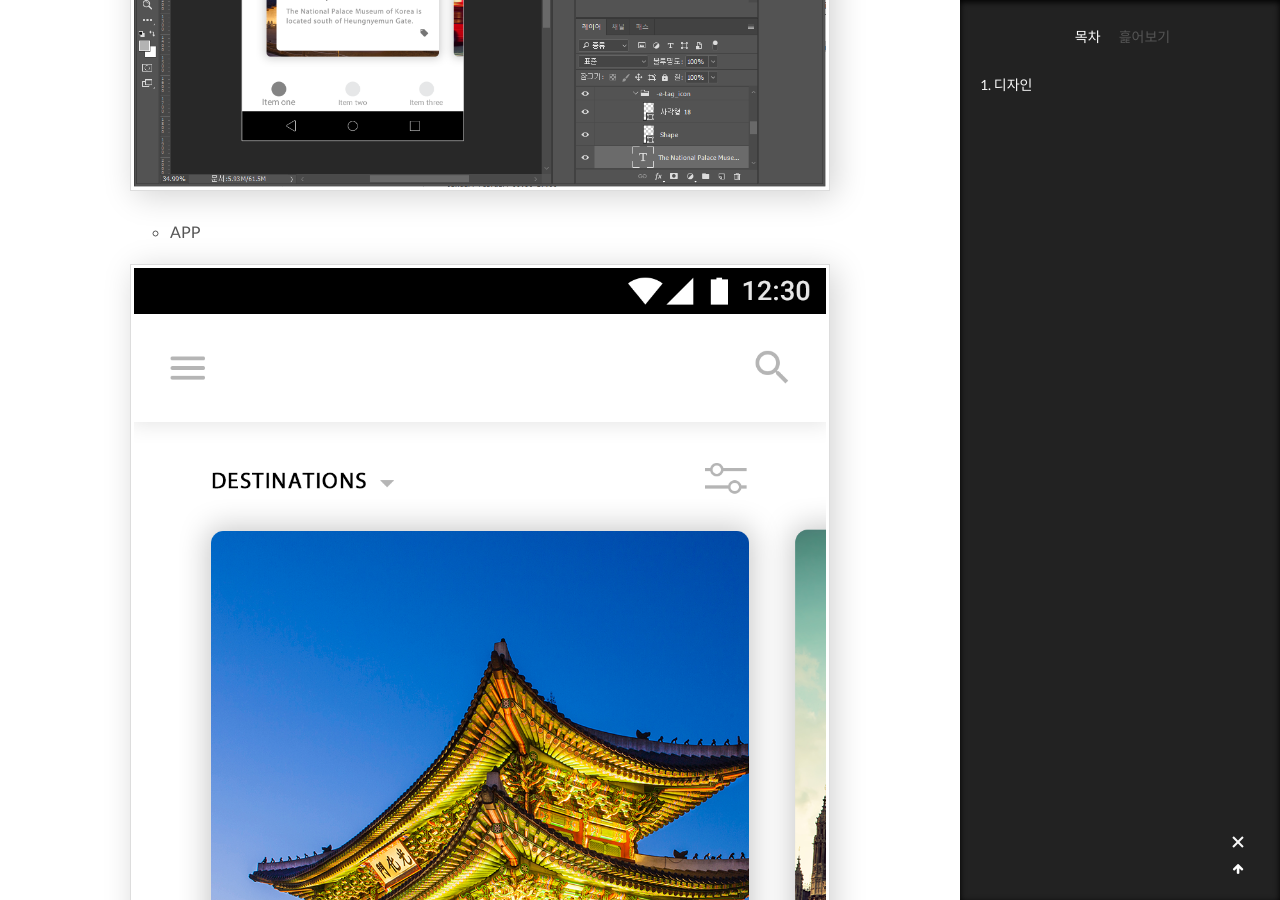
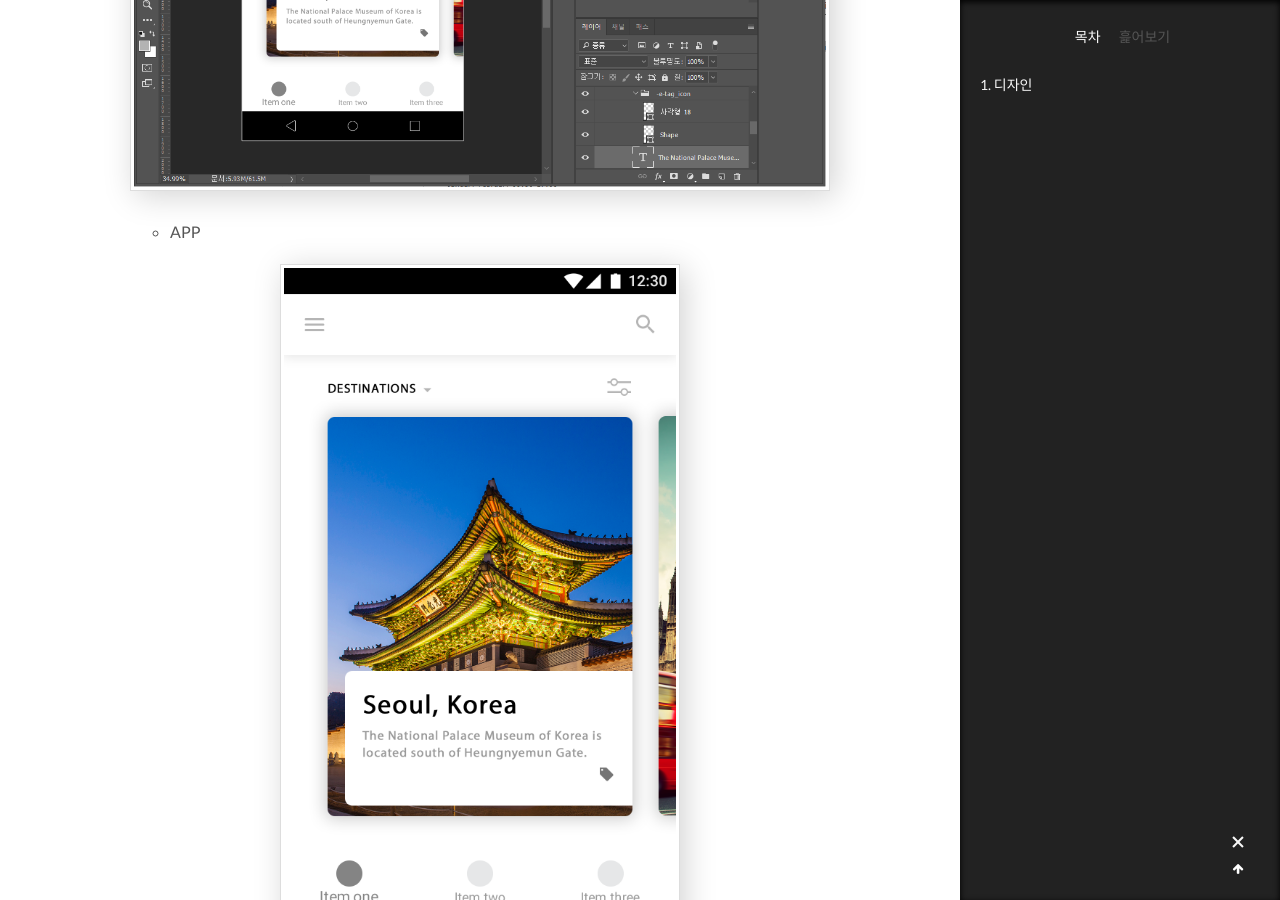
Before and after one commit to wkddnjset/wkddnjset.github.io, a Jekyll site: the page built from _posts/2018-02-02-Phtoshop으로-하는-앱디자인-[여행플랜].md, in a window 1280 px wide and 900 px high, scrolled down 1675 px. Built offline with Jekyll 4.4.1, drawn with Linux system fonts in a browser that asks for light colours; comment, search, counter and statistics services are not loaded.

Commit message:
2018-02-01

```diff
--- a/_posts/2018-02-02-Phtoshop으로-하는-앱디자인-[여행플랜].md
+++ b/_posts/2018-02-02-Phtoshop으로-하는-앱디자인-[여행플랜].md
@@ -19,4 +19,4 @@ tags: photoshop, appdesign
 
 * APP
 
-![design-01](https://raw.githubusercontent.com/wkddnjset/wkddnjset.github.io/master/_posts/images/2018-02-01/design_01.png)
+![design-01](https://raw.githubusercontent.com/wkddnjset/wkddnjset.github.io/master/_posts/images/2018-02-01/design_01.png){: width="400px"}
```
